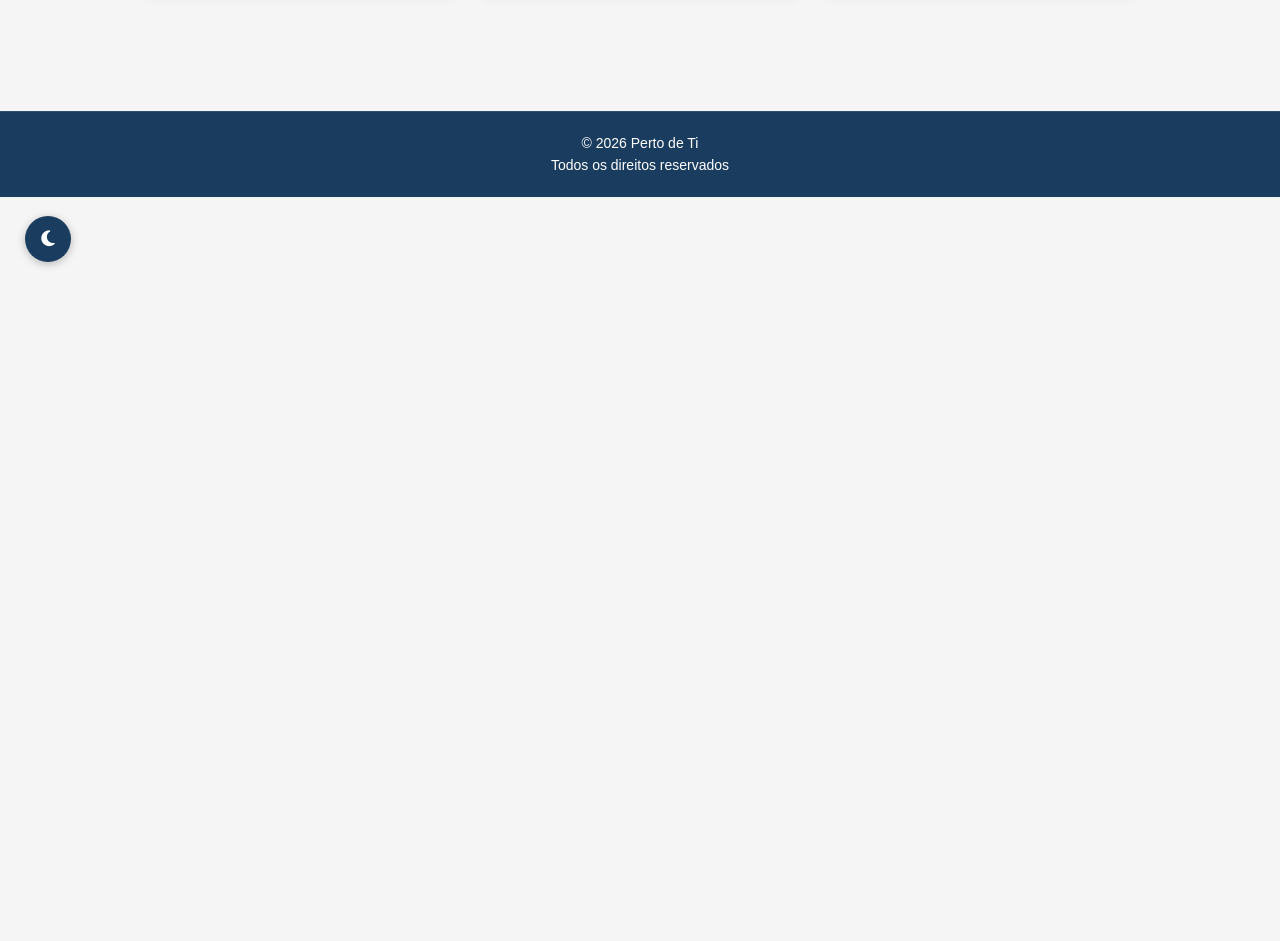
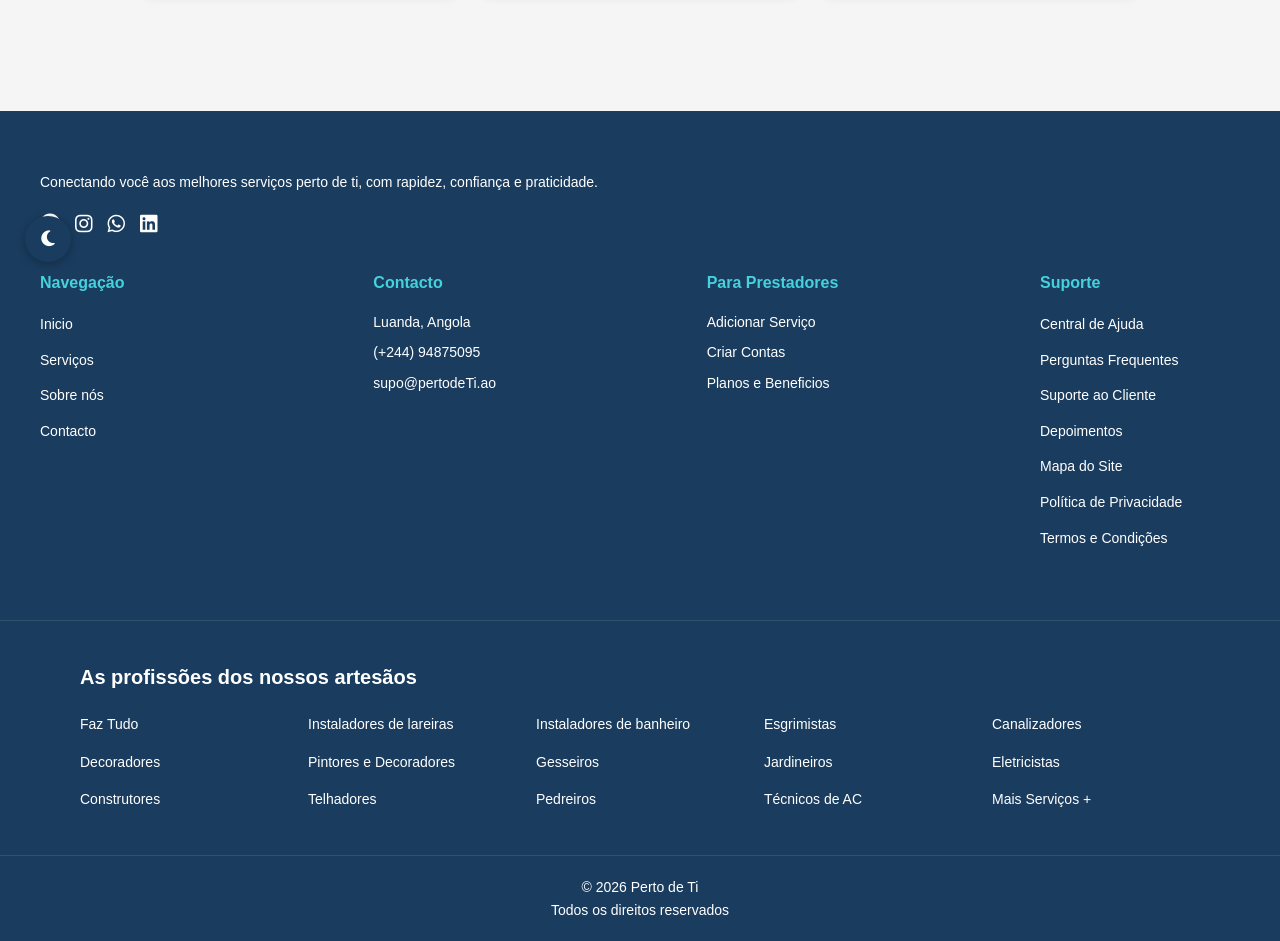
Before and after one commit to antonietamendes29/Antonieta-Perto-de-ti, a plain HTML site: page contacto.html in a window 1280 px wide. Shown: the part 513-1454 px from the top of the page. Before the commit the page ends 800 px from the top, so only its background shows below. Drawn offline with Linux system fonts and the light colour scheme.

Commit message:
Update Google Analytics and footer content
Updated Google Analytics ID and added social media links in the footer.

```diff
--- a/contacto.html
+++ b/contacto.html
@@ -12,13 +12,13 @@
         <link rel="stylesheet" href="CSS/style.css">
         <link rel="stylesheet" href="CSS/contacto.css">
         <link rel="stylesheet" href="https://cdnjs.cloudflare.com/ajax/libs/font-awesome/6.5.0/css/all.min.css">
-            <!-- Google Analytics (GA4) - substitui G-XXXXXXXXXX pelo teu ID de medição -->
-        <script async src="https://www.googletagmanager.com/gtag/js?id=G-XXXXXXXXXX"></script>
+            <!-- Google Analytics (GA4) -->
+        <script async src="https://www.googletagmanager.com/gtag/js?id=G-SQ0E4BD0GR"></script>
         <script>
             window.dataLayer = window.dataLayer || [];
             function gtag(){dataLayer.push(arguments);}
             gtag('js', new Date());
-            gtag('config', 'G-XXXXXXXXXX');
+            gtag('config', 'G-SQ0E4BD0GR');
         </script>
 
         <!-- Meta Pixel - substitui 000000000000000 pelo teu ID de pixel -->
@@ -87,6 +87,88 @@
 
             </div>
         </section>
+         <section class="info-rodape">
+            <div class="area-inf">
+                <p>
+                    Conectando você aos melhores serviços perto de ti, com rapidez, confiança e praticidade.
+                </p>
+                <div class="redes-sociais">
+                    <a href="https://www.facebook.com/pertodeti.ao" target="_blank" rel="noopener" aria-label="Facebook"><i class="fab fa-facebook"></i></a>
+                    <a href="https://www.instagram.com/pertodeti.ao" target="_blank" rel="noopener" aria-label="Instagram"><i class="fab fa-instagram"></i></a>
+                    <a href="https://wa.me/244949875095" target="_blank" rel="noopener" aria-label="WhatsApp"><i class="fab fa-whatsapp"></i></a>
+                    <a href="https://www.linkedin.com/company/pertodeti" target="_blank" rel="noopener" aria-label="LinkedIn"><i class="fab fa-linkedin"></i></a>
+                </div>
+            </div>
+            <div class="area-inf">
+                <h3>Navegação</h3>
+                                    <ul>
+                        <li><a href="index.html">Inicio</a></li>
+                        <li><a href="servico.html">Serviços</a></li>
+                        <li><a href="por_que_nos.html">Sobre nós</a></li>
+                        <li><a href="contacto.html">Contacto</a></li>
+                    </ul>
+            </div>
+            <div class="area-inf">
+                <h3>
+                    Contacto
+                </h3>
+                <p>Luanda, Angola</p>
+                <p>(+244) 94875095</p>
+                <p>supo@pertodeTi.ao</p>
+            </div>
+            <div class="area-inf">
+                <h3>
+                    Para Prestadores
+                </h3>
+                <p>Adicionar Serviço</p>
+                <p>Criar Contas</p>
+                <p>Planos e Beneficios</p>
+            </div>
+            <div class="area-inf">
+                <h3>
+                    Suporte
+                </h3>
+                <ul>
+                    <li> <a href="contacto.html">Central de Ajuda</a></li>
+                    <li> <a href="perguntas_frequentes.html">Perguntas Frequentes</a></li>
+                    <li> <a href="contacto.html">Suporte ao Cliente</a></li>
+                    <li><a href="depoimento.html">Depoimentos</a></li>
+                    <li> <a href="mapa_site.html">Mapa do Site</a></li>
+                    <li> <a href="privacidade.html">Política de Privacidade</a></li>
+                    <li> <a href="termos.html">Termos e Condições</a></li>
+                </ul>
+            </div>
+        </section>
+       <section class="Profissoes">
+    <h2>As profissões dos nossos artesãos</h2>
+    <div class="coluna-profi">
+        <div class="profissao">
+            <a href="#">Faz Tudo</a>
+            <a href="#">Decoradores</a>
+            <a href="#">Construtores</a>
+        </div>
+        <div class="profissao">
+            <a href="#">Instaladores de lareiras</a>
+            <a href="#">Pintores e Decoradores</a>
+            <a href="#">Telhadores</a>
+        </div>
+        <div class="profissao">
+            <a href="#">Instaladores de banheiro</a>
+            <a href="#">Gesseiros</a>
+            <a href="#">Pedreiros</a>
+        </div>
+        <div class="profissao">
+            <a href="#">Esgrimistas</a>
+            <a href="#">Jardineiros</a>
+            <a href="#">Técnicos de AC</a>
+        </div>
+        <div class="profissao">
+            <a href="#">Canalizadores</a>
+            <a href="#">Eletricistas</a>
+            <a href="pagina_404.html">Mais Serviços +</a>
+        </div>
+        </div>
+        </section>
 
         <footer class="rodape">
             <p>&copy; 2026 Perto de Ti </p>
```
